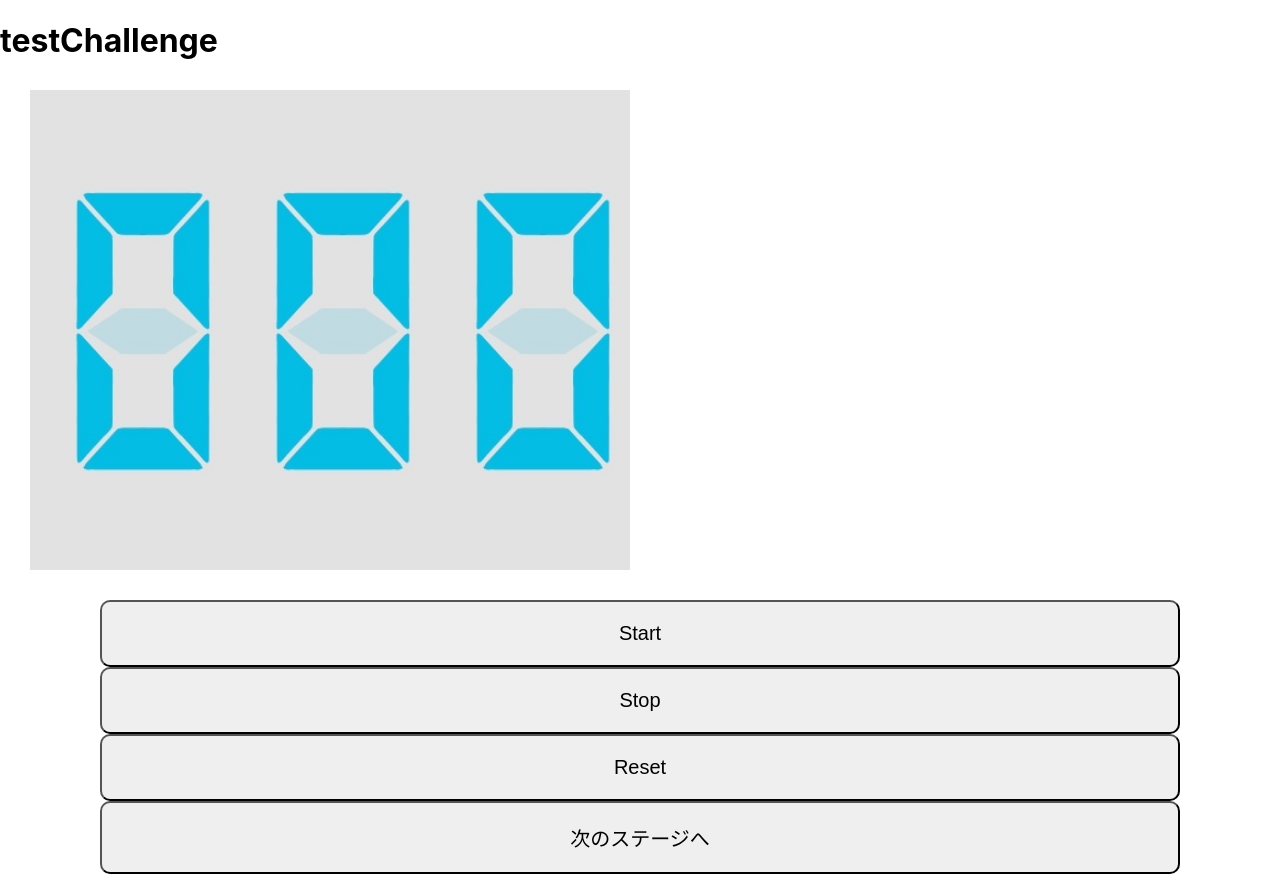
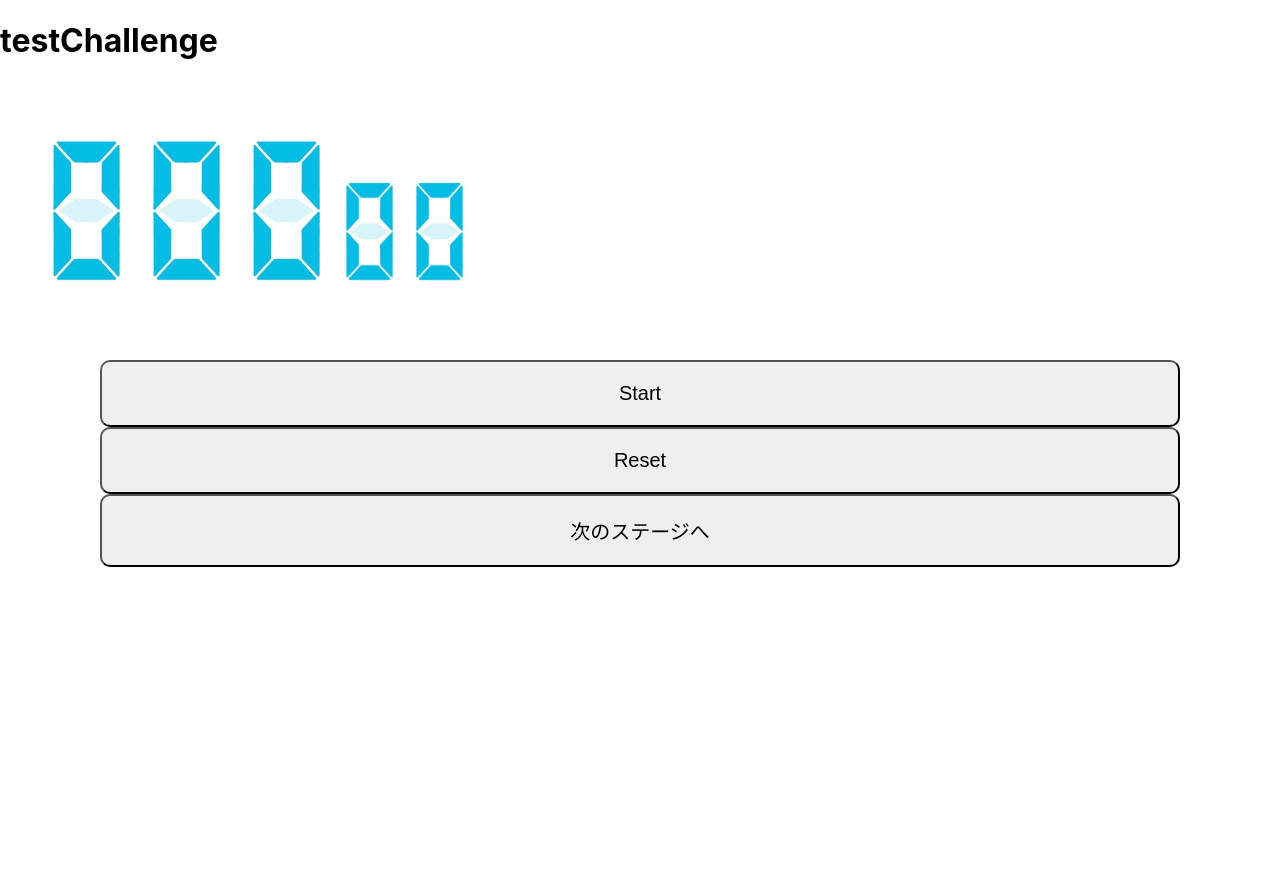
Before and after one commit to nnktm/2025_TimeAttack, a Next.js app: page /testChallenge in a window 1280 px wide. After the commit the page ends 800 px from the top, so only its background shows below. Built offline with nearby package versions, Linux system fonts and the light colour scheme.

Commit message:
タイマーの小数点以下表示を可能に

```diff
--- a/src/app/page.module.css
+++ b/src/app/page.module.css
@@ -11,14 +11,23 @@
 .timer {
   display: flex;
   flex-direction: row;
+  align-items: flex-end;
   margin: 30px;
 }
 
-.timerItem {
-  width: 200px;
-  height: 480px;
+.timerItemInteger {
+  width: 100px;
+  height: 240px;
   background: url('~/src/assets/images/timer.png') no-repeat;
-  background-size: 2200px 480px;
+  background-size: 1100px 240px;
+}
+
+.timerItemDecimal {
+  width: 70px;
+  height: 168px;
+  margin-bottom: 15px;
+  background: url('~/src/assets/images/timer.png') no-repeat;
+  background-size: 770px 168px;
 }
 
 .buttons {
--- a/src/app/testChallenge/page.tsx
+++ b/src/app/testChallenge/page.tsx
@@ -11,11 +11,11 @@ const TestChallenge = () => {
     const timerId =
       isPlaying === true
         ? setInterval(() => {
-            setTimer((time) => time + 1);
-          }, 1000)
+            setTimer((time) => Math.round((time + 0.01) * 100) / 100);
+          }, 10)
         : undefined;
     return () => timerId && clearInterval(timerId);
-  }, [isPlaying, timer]);
+  }, [isPlaying]);
 
   const resetTimer = () => {
     setTimer(0);
@@ -38,25 +38,35 @@ const TestChallenge = () => {
     <div>
       <h1>testChallenge</h1>
       <div className={styles.timer}>
-        {[
-          timer / 100 > 0 ? Math.floor(timer / 100) * -220 : 0,
-          timer / 10 > 0 ? Math.floor((timer % 100) / 10) * -220 : 0,
-          timer % 10 > 0 ? (timer % 10) * -220 : 0,
-        ].map((m, i) => (
+        {(() => {
+          const hundreds = Math.floor(timer / 100) % 10;
+          const tens = Math.floor(timer / 10) % 10;
+          const ones = Math.floor(timer) % 10;
+          const tenths = Math.floor((timer * 10) % 10);
+          const hundredths = Math.floor((timer * 100) % 10);
+
+          return [hundreds * -110, tens * -110, ones * -110, tenths * -77, hundredths * -77];
+        })().map((m, i) => {
+          const isDecimal = i >= 3; // 3番目以降は小数部分
+          return (
             <div
               key={`${i}-${m}`}
-            className={styles.timerItem}
+              className={`${styles.timerItemInteger} ${isDecimal ? styles.timerItemDecimal : ''}`}
               style={{ backgroundPositionX: `${m}px` }}
             />
-        ))}
+          );
+        })}
       </div>
       <div className={styles.buttons}>
+        {isPlaying ? (
+          <button onClick={stopTimer} className={styles.button}>
+            Stop
+          </button>
+        ) : (
           <button onClick={startTimer} className={styles.button}>
             Start
           </button>
-        <button onClick={stopTimer} className={styles.button}>
-          Stop
-        </button>
+        )}
         <button onClick={resetTimer} className={styles.button}>
           Reset
         </button>
--- a/tsconfig.json
+++ b/tsconfig.json
@@ -15,7 +15,11 @@
     "isolatedModules": true,
     "jsx": "preserve",
     "incremental": true,
-    "plugins": [{ "name": "next" }]
+    "plugins": [{ "name": "next" }],
+    "baseUrl": ".",
+    "paths": {
+      "@/*": ["./src/*"]
+    }
   },
   "include": ["next-env.d.ts", "**/*.ts", "**/*.tsx", ".next/types/**/*.ts", "stylelint.config.js"],
   "exclude": ["node_modules", ".next"]
```
Also changed, not shown: src/assets/images/timer.png. Lines whose indentation alone changed are shown as unchanged.
